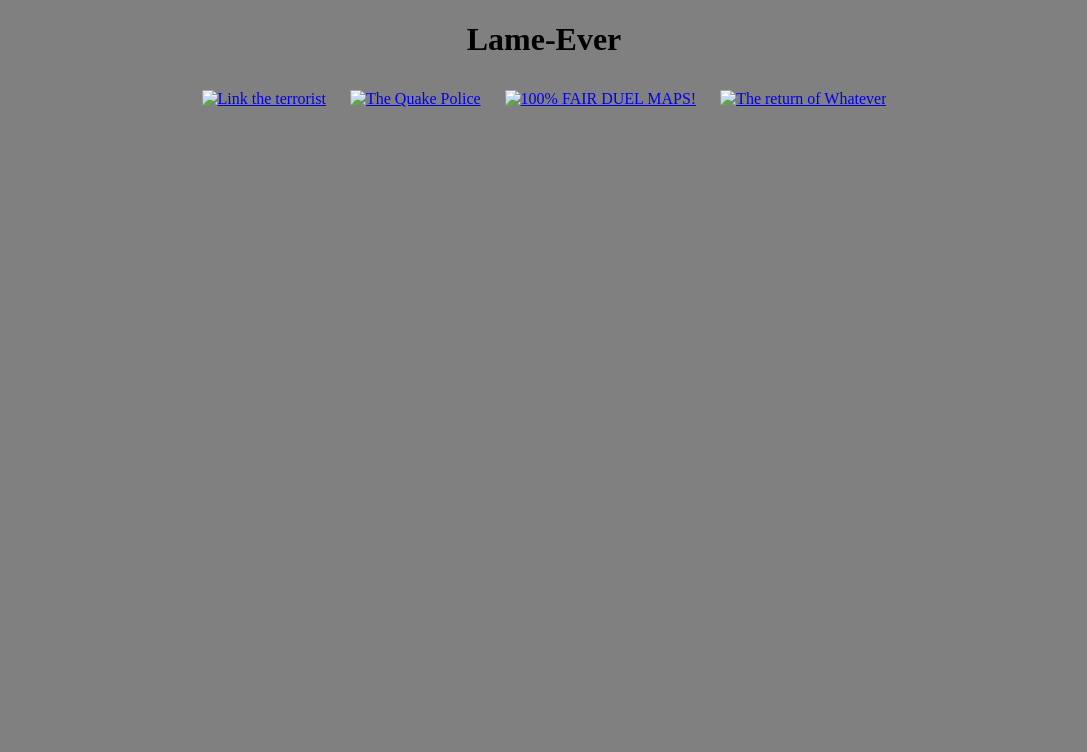
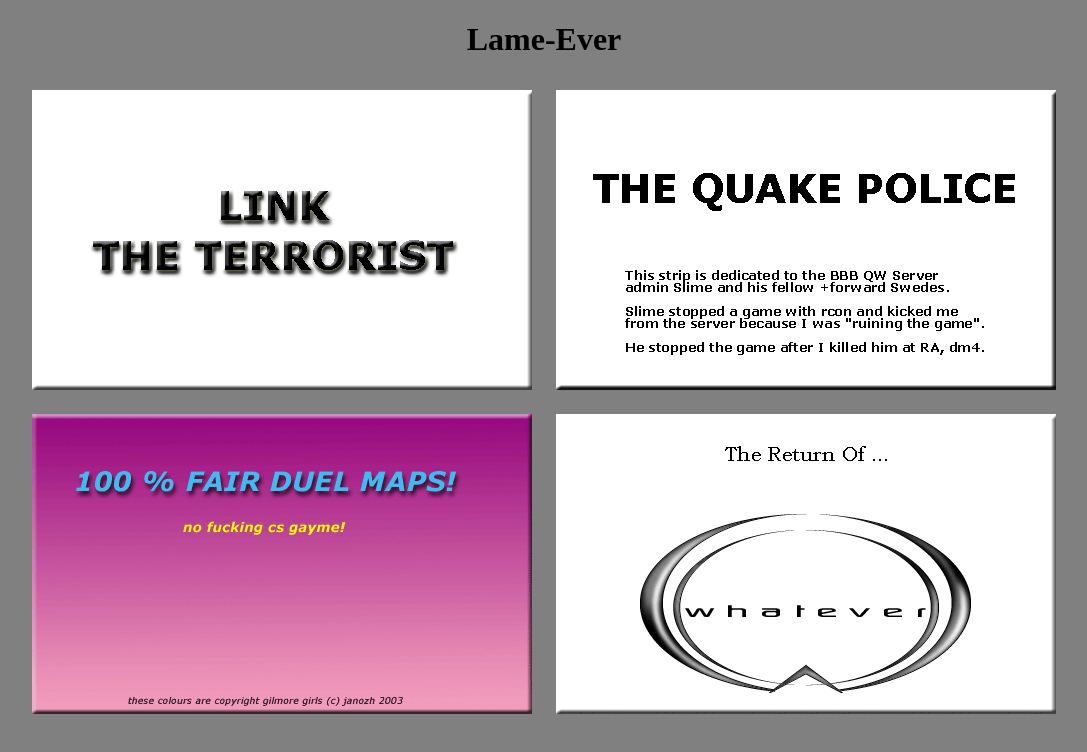
Before and after one commit to quakeworld-archive/lame-ever, a plain HTML site: page index.html in a window 1280 px wide. Shown: the whole page, without its empty margins (96-1183 px from the left). Drawn offline with Linux system fonts and the light colour scheme; the site is published under a folder, as on GitHub Pages, so addresses that start at the root find nothing.

Commit message:
fix index image urls

```diff
--- a/index.html
+++ b/index.html
@@ -25,19 +25,19 @@
     <h1>Lame-Ever</h1>
 
     <a href="link_the_terrorist.html">
-        <img src="/lt/01.gif" alt="Link the terrorist">
+        <img src="lt/01.gif" alt="Link the terrorist">
     </a>
 
     <a href="quake_police.html">
-        <img src="/qp/police_01.gif" alt="The Quake Police">
+        <img src="qp/police_01.gif" alt="The Quake Police">
     </a>
 
     <a href="100_percent_duelmap.html">
-        <img src="/100/01_duelmaps.gif" alt="100% FAIR DUEL MAPS!">
+        <img src="100/01_duelmaps.gif" alt="100% FAIR DUEL MAPS!">
     </a>
 
     <a href="the_return_of_whatever.html">
-        <img src="/trow/one_files/return_01.gif" alt="The return of Whatever">
+        <img src="trow/one_files/return_01.gif" alt="The return of Whatever">
     </a>
 
 </body>
```
